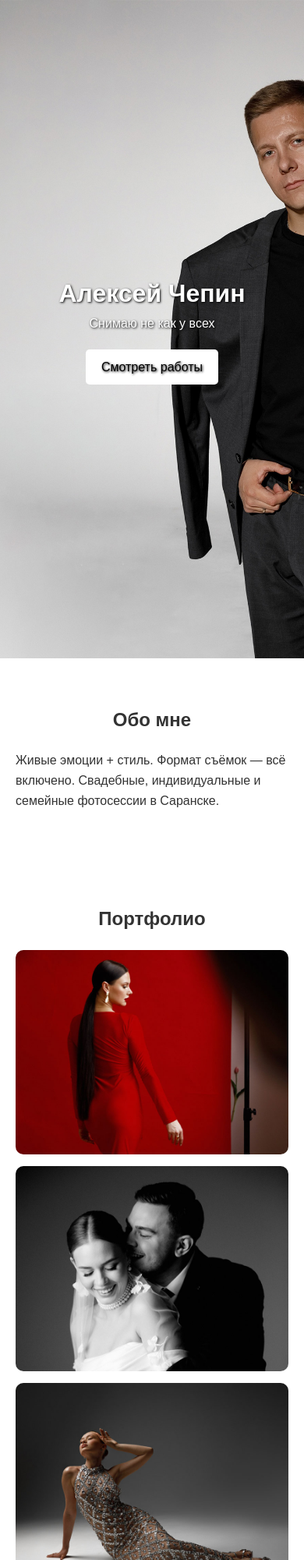
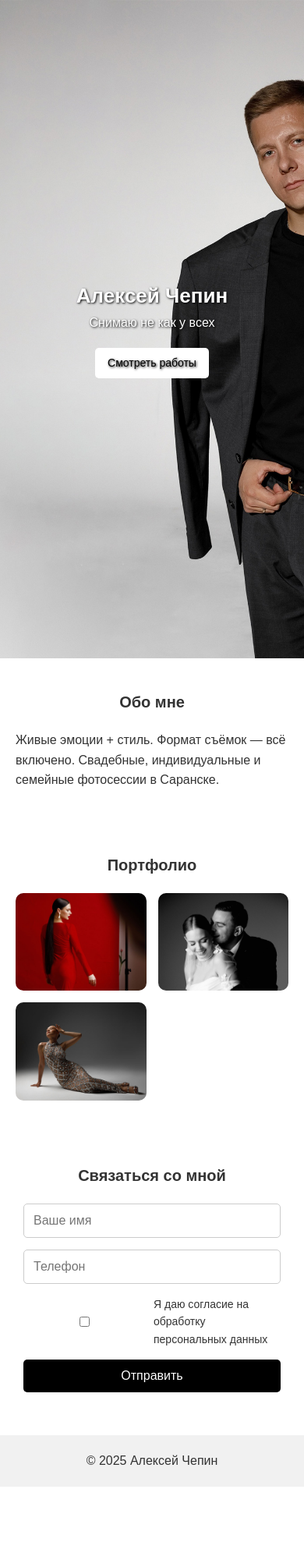
Before and after one commit to achepin/Alexeychepin, a plain HTML site: page index.html in a window 390 px wide. Shown: the top 2000 px of the page at 78% size. After the commit the page ends 1906 px from the top, so only its background shows below. Drawn offline with Linux system fonts and the light colour scheme.

Commit message:
адаптация

```diff
--- a/style.css
+++ b/style.css
@@ -20,6 +20,7 @@ body {
   color: white;
   text-shadow: 1px 1px 3px black;
   text-align: center;
+  padding: 0 20px;
 }
 
 .btn {
@@ -29,10 +30,11 @@ body {
   padding: 10px 20px;
   text-decoration: none;
   border-radius: 5px;
+  font-size: 16px;
 }
 
 section {
-  padding: 60px 20px;
+  padding: 40px 20px;
   max-width: 900px;
   margin: auto;
 }
@@ -40,11 +42,16 @@ section {
 h2 {
   margin-bottom: 20px;
   text-align: center;
+  font-size: 24px;
+}
+
+p {
+  font-size: 16px;
 }
 
 .gallery {
   display: grid;
-  grid-template-columns: repeat(auto-fit, minmax(250px, 1fr));
+  grid-template-columns: repeat(auto-fit, minmax(150px, 1fr));
   gap: 15px;
 }
 
@@ -63,30 +70,35 @@ form {
 }
 
 form input, form textarea {
-  padding: 10px;
+  padding: 12px;
   border: 1px solid #ccc;
   border-radius: 5px;
+  font-size: 16px;
+  width: 100%;
 }
 
 form button {
   background: #000;
   color: #fff;
-  padding: 10px;
+  padding: 12px;
   border: none;
   border-radius: 5px;
   cursor: pointer;
+  font-size: 16px;
 }
 
 #formMessage {
   text-align: center;
   margin-top: 15px;
   font-weight: bold;
+  font-size: 16px;
 }
 
 footer {
   text-align: center;
   padding: 20px;
   background: #f1f1f1;
+  font-size: 14px;
 }
 
 .consent {
@@ -95,3 +107,28 @@ footer {
   align-items: center;
   gap: 10px;
 }
+
+/* Адаптация */
+@media (max-width: 600px) {
+  h1 {
+    font-size: 26px;
+    text-align: center;
+  }
+
+  h2 {
+    font-size: 20px;
+  }
+
+  .hero {
+    padding: 0 15px;
+  }
+
+  form {
+    padding: 0 10px;
+  }
+
+  .btn {
+    font-size: 14px;
+    padding: 8px 16px;
+  }
+}
```
